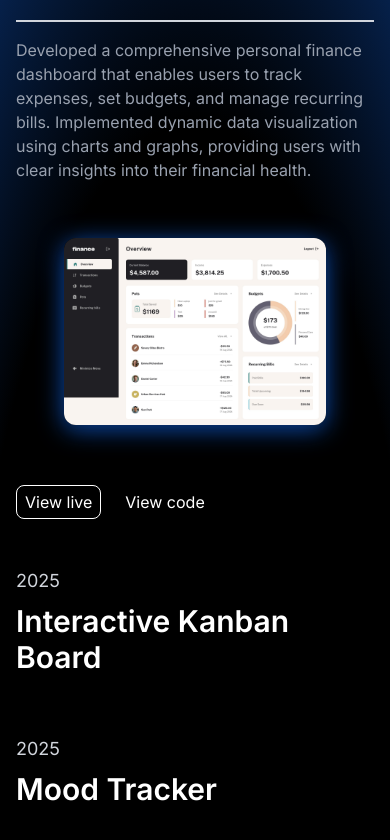
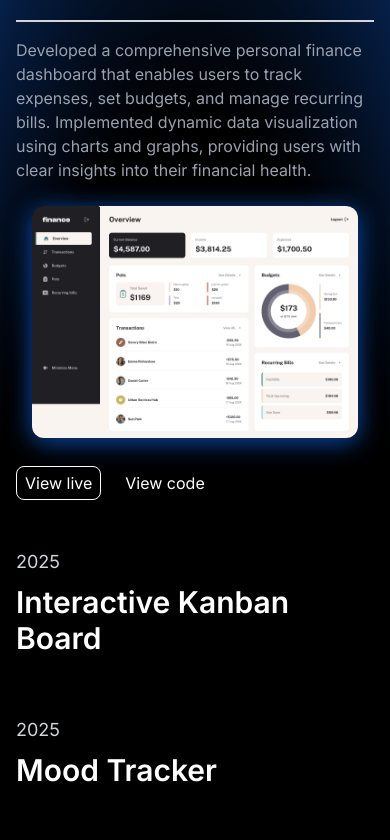
Before and after one commit to maziarja/Maziar-portfolio, a Next.js app: page / in a window 390 px wide. Shown: the part 5127-5967 px from the top of the page. Built offline with nearby package versions, Linux system fonts and the light colour scheme.

Commit message:
decrease padding for image on mobile

```diff
--- a/app/_components/Portfolio.tsx
+++ b/app/_components/Portfolio.tsx
@@ -57,7 +57,7 @@ function Portfolio() {
                 {selectedProject.id === project.id && (
                   <motion.div
                     key={selectedProject.id}
-                    className="my-2 flex items-center justify-center p-12 lg:hidden"
+                    className="my-2 flex items-center justify-center p-4 sm:p-12 lg:hidden"
                     initial={{ opacity: 0 }}
                     animate={{ opacity: 1 }}
                     exit={{ opacity: 0, scale: 0.98 }}
```
